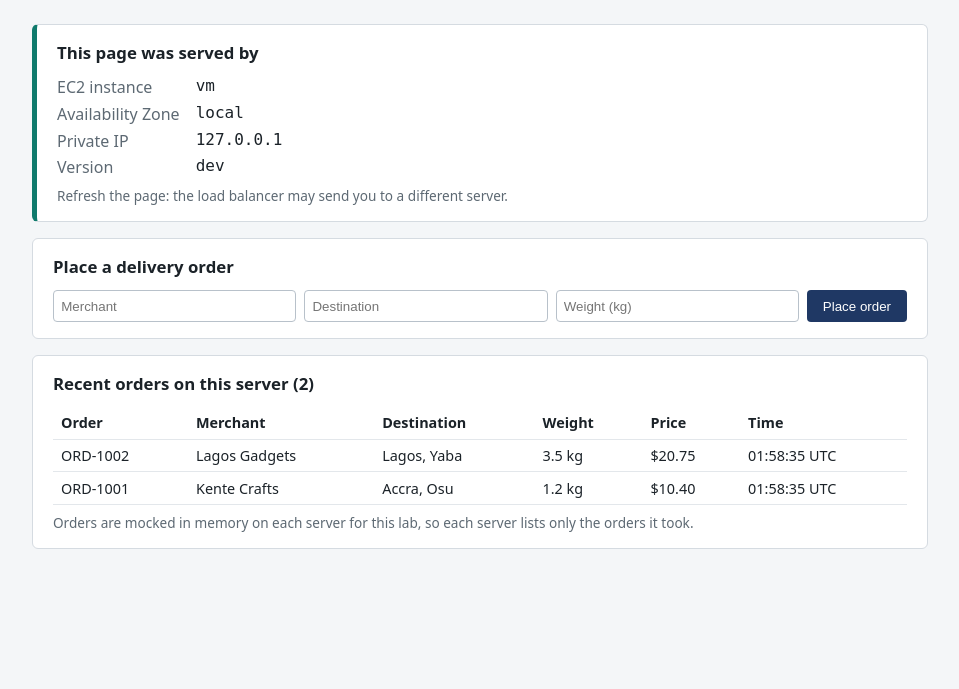
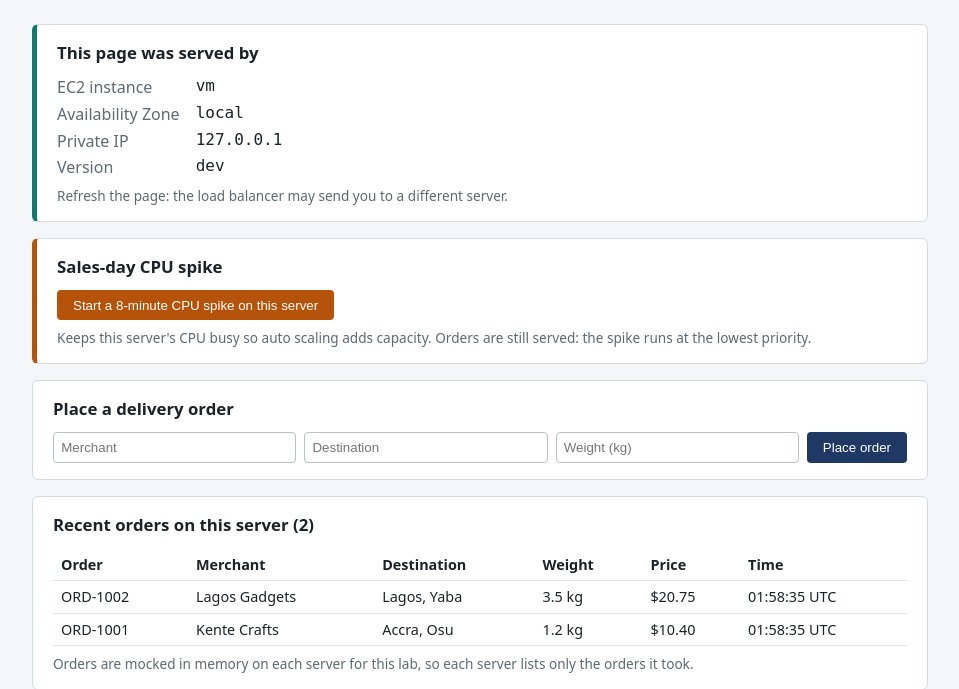
Before and after one commit to ghaby27/aws-dev-associate-lab-app, a Flask app: page / in a window 1280 px wide. Shown: the part 86-775 px from the top of the page, without its empty margins (160-1119 px from the left). Run offline with Flask 3, Linux system fonts and the light colour scheme.

Commit message:
feat: add a cpu spike button to the order page

```diff
--- a/app.py
+++ b/app.py
@@ -5,8 +5,12 @@ each server shows only the orders it took. The page always shows which server an
 an ECS task when it runs in a container on Fargate, an EC2 instance otherwise.
 """
 import json
+import math
 import os
 import socket
+import subprocess
+import sys
+import time
 import urllib.request
 from datetime import datetime, timezone
 from itertools import count
@@ -18,6 +22,7 @@ app = Flask(__name__)
 OWNER_NAME = os.environ.get("OWNER_NAME", "Gabriel Anyaele")
 LAB_NAME = os.environ.get("LAB_NAME", "Handling Sales Day Demand for the Onward Logistics Order System")
 APP_VERSION = os.environ.get("APP_VERSION", "dev")  # set to the commit SHA when the image is built
+SPIKE_MINUTES = int(os.environ.get("SPIKE_MINUTES", "8"))
 
 IMDS = "http://169.254.169.254/latest"
 ECS_METADATA = os.environ.get("ECS_CONTAINER_METADATA_URI_V4")  # set by ECS in every container
@@ -88,10 +93,70 @@ create_order("Kente Crafts", "Accra, Osu", 1.2)
 create_order("Lagos Gadgets", "Lagos, Yaba", 3.5)
 
 
+# ---------------------------------------------------------------------------
+# Sales-day spike: a button on the page keeps this server's CPU busy for a few
+# minutes, so auto scaling has something to react to. The burners use 80% of the
+# server's CPU allocation (well above the 50% scaling target) at the lowest
+# priority, so the app keeps answering pages and health checks during the spike.
+# ---------------------------------------------------------------------------
+SPIKE_SHARE = 0.8
+_BURN = """
+import os, sys, time
+os.nice(19)
+end, duty = time.time() + float(sys.argv[1]), float(sys.argv[2])
+while time.time() < end:          # busy for duty x 10 ms, idle for the rest
+    stop = time.perf_counter() + duty * 0.01
+    while time.perf_counter() < stop:
+        pass
+    time.sleep((1 - duty) * 0.01)
+"""
+_spike = {"until": 0.0, "burners": []}
+
+
+def _cpu_allocation():
+    """CPUs this server may use: the Fargate task size, a container CPU limit, or all CPUs."""
+    if ECS_METADATA:
+        try:
+            cpu = json.load(urllib.request.urlopen(f"{ECS_METADATA}/task", timeout=1))["Limits"]["CPU"]
+            if cpu:
+                return float(cpu)
+        except (OSError, KeyError, ValueError, TypeError):
+            pass
+    try:
+        quota, period = open("/sys/fs/cgroup/cpu.max").read().split()
+        if quota != "max":
+            return int(quota) / int(period)
+    except (OSError, ValueError):
+        pass
+    return float(len(os.sched_getaffinity(0)))
+
+
+def spike_until():
+    """When the running spike ends (UTC "HH:MM:SS"), or None."""
+    _spike["burners"] = [p for p in _spike["burners"] if p.poll() is None]  # reap finished ones
+    if _spike["until"] <= time.time():
+        return None
+    return datetime.fromtimestamp(_spike["until"], timezone.utc).strftime("%H:%M:%S UTC")
+
+
+@app.post("/spike")
+def start_spike():
+    if not spike_until():  # one spike at a time per server
+        seconds = SPIKE_MINUTES * 60
+        total = SPIKE_SHARE * _cpu_allocation()
+        burners = max(1, math.ceil(total))
+        for _ in range(burners):
+            _spike["burners"].append(subprocess.Popen(
+                [sys.executable, "-c", _BURN, str(seconds), str(total / burners)]))
+        _spike["until"] = time.time() + seconds
+    return redirect(url_for("index"))
+
+
 @app.get("/")
 def index():
-    return render_template("index.html", owner=OWNER_NAME, lab=LAB_NAME,
-                           server=SERVER, orders=ORDERS, error=request.args.get("error"))
+    return render_template("index.html", owner=OWNER_NAME, lab=LAB_NAME, server=SERVER,
+                           orders=ORDERS, error=request.args.get("error"),
+                           spike_until=spike_until(), spike_minutes=SPIKE_MINUTES)
 
 
 @app.post("/orders")
@@ -111,7 +176,7 @@ def place_order():
 @app.get("/api/whoami")
 def whoami():
     """Small JSON answer for a curl loop that shows load balancing."""
-    return jsonify(SERVER)
+    return jsonify(SERVER | {"spike_until": spike_until()})
 
 
 @app.get("/health")
--- a/templates/index.html
+++ b/templates/index.html
@@ -22,6 +22,9 @@
     th, td { text-align: left; padding: .4rem .5rem; border-bottom: 1px solid #e3e7eb; }
     .error { color: #b00020; margin: .5rem 0 0; }
     .note { color: #5d6973; font-size: .85rem; margin: .5rem 0 0; }
+    .spike { border-left: 5px solid #b45309; }
+    .spike button { background: #b45309; }
+    .busy { color: #b45309; font-weight: 600; margin: 0; }
   </style>
 </head>
 <body>
@@ -39,6 +42,19 @@
         <dt>Version</dt><dd>{{ server.version }}</dd>
       </dl>
       <p class="note">Refresh the page: the load balancer may send you to a different server.</p>
+    </section>
+
+    <section class="spike">
+      <h2>Sales-day CPU spike</h2>
+      {% if spike_until %}
+        <p class="busy">CPU spike running on this server until {{ spike_until }}.</p>
+        <p class="note">Watch the service add servers as average CPU passes the scaling target, then remove them once the spike ends.</p>
+      {% else %}
+        <form method="post" action="/spike">
+          <button type="submit">Start a {{ spike_minutes }}-minute CPU spike on this server</button>
+        </form>
+        <p class="note">Keeps this server's CPU busy so auto scaling adds capacity. Orders are still served: the spike runs at the lowest priority.</p>
+      {% endif %}
     </section>
 
     <section>
```
